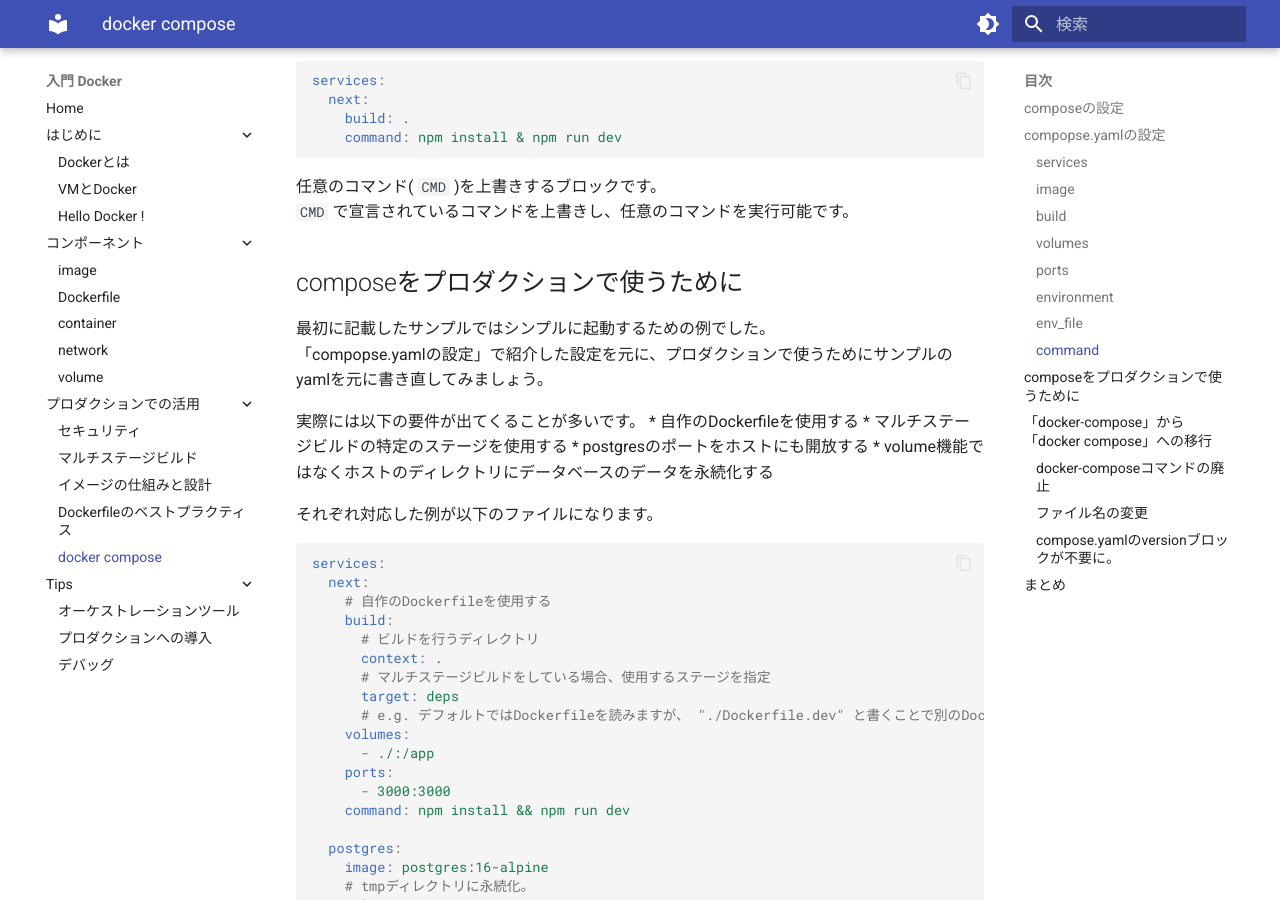
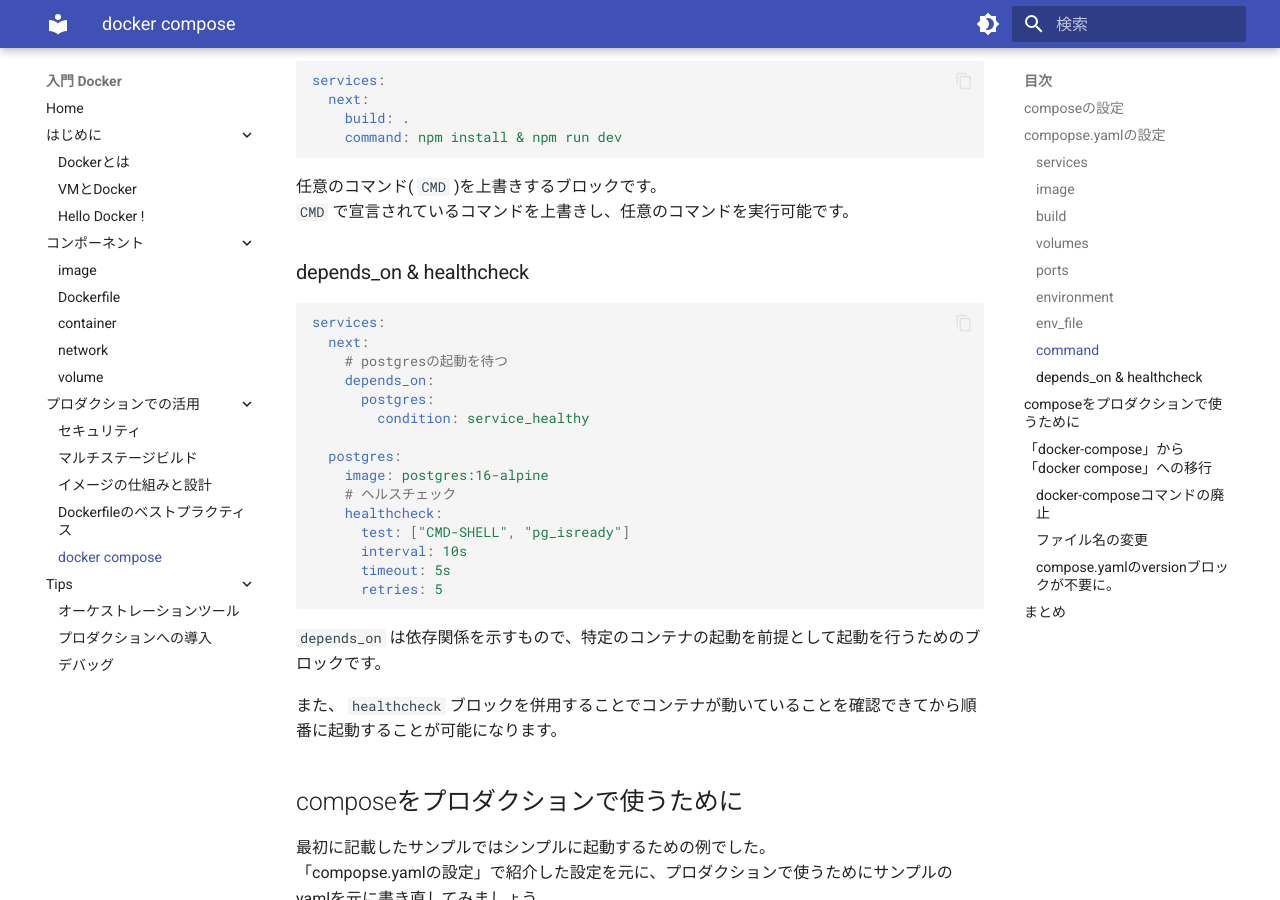
Before and after one commit to y-ohgi/introduction-docker, an MkDocs documentation site: the page built from docs/3_production/docker-compose.md, in a window 1280 px wide and 900 px high, scrolled down 4906 px. Built offline with MkDocs 1.6.1 and Material for MkDocs 9.7.7, drawn with Linux system fonts in a browser that asks for light colours.

Commit message:
fix: chapter 3 compose

````diff
--- a/docs/3_production/docker-compose.md
+++ b/docs/3_production/docker-compose.md
@@ -208,6 +208,29 @@
 任意のコマンド( `CMD` )を上書きするブロックです。
 `CMD` で宣言されているコマンドを上書きし、任意のコマンドを実行可能です。
 
+
+### depends_on & healthcheck
+```yaml
+services:
+  next:
+    # postgresの起動を待つ
+    depends_on:
+      postgres:
+        condition: service_healthy
+
+  postgres:
+    image: postgres:16-alpine
+    # ヘルスチェック
+    healthcheck:
+      test: ["CMD-SHELL", "pg_isready"]
+      interval: 10s
+      timeout: 5s
+      retries: 5
+```
+`depends_on` は依存関係を示すもので、特定のコンテナの起動を前提として起動を行うためのブロックです。
+
+また、 `healthcheck` ブロックを併用することでコンテナが動いていることを確認できてから順番に起動することが可能になります。
+
 ## composeをプロダクションで使うために
 最初に記載したサンプルではシンプルに起動するための例でした。
 「compopse.yamlの設定」で紹介した設定を元に、プロダクションで使うためにサンプルのyamlを元に書き直してみましょう。
````
